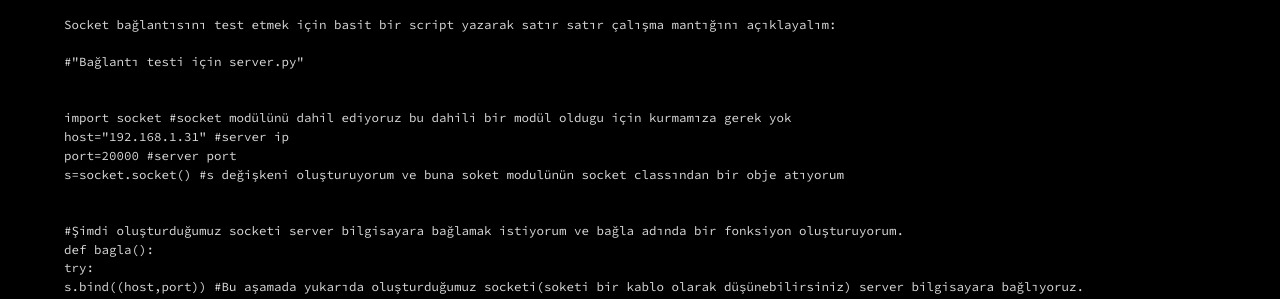
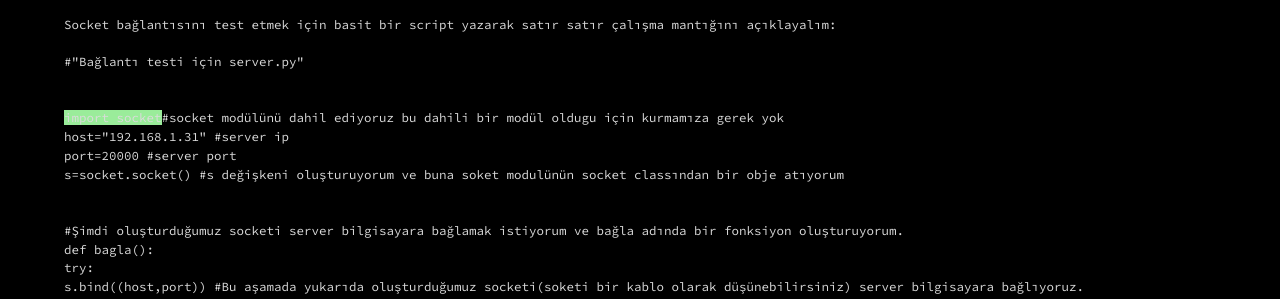
Before and after one commit to emredurmaz4/cosmosofcyberspace.github.io, a Jekyll site: the page socket.html, which Jekyll copies as it is, in a window 1280 px wide. Shown: the part 145-444 px from the top of the page. Built offline with Jekyll 4.4.1, drawn with Linux system fonts in a browser that asks for light colours.

Commit message:
Update socket.html

```diff
--- a/socket.html
+++ b/socket.html
@@ -25,8 +25,7 @@
 #"Bağlantı testi için server.py"</br>
 </br></br>
 
-
-import socket        #socket modülünü dahil ediyoruz bu dahili bir modül oldugu için kurmamıza gerek yok</br>
+<span style="background:#9aec9a">import socket</span>#socket modülünü dahil ediyoruz bu dahili bir modül oldugu için kurmamıza gerek yok</br>
 host="192.168.1.31"  #server ip</br>
 port=20000           #server port</br>
 s=socket.socket()    #s değişkeni oluşturuyorum ve buna soket modulünün socket classından bir obje atıyorum</br>
```
